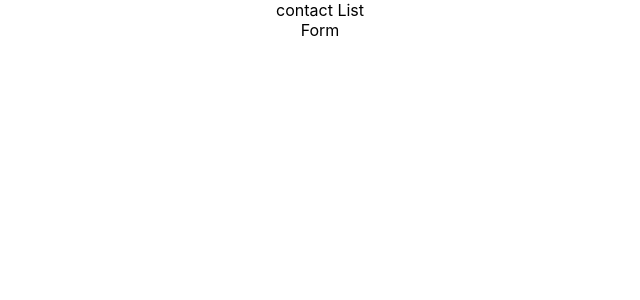
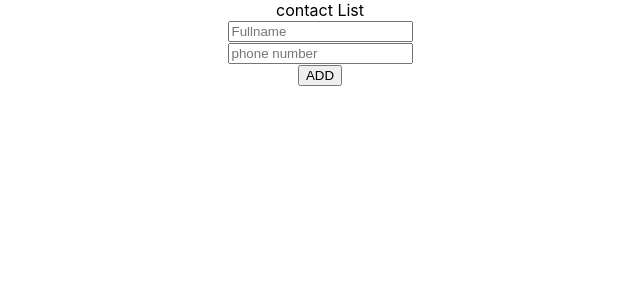
Before and after one commit to SenFaruk/react-Tel-Directory, a React (Create React App) app in the folder contact-app/: page / in a window 1280 px wide. Shown: the top 300 px of the page, without its empty margins (320-960 px from the left). Built offline with nearby package versions, Linux system fonts and the light colour scheme.

Commit message:
onSubmit, e.preventDefault

```diff
--- a/contact-app/src/components/Contacts/Form/index.js
+++ b/contact-app/src/components/Contacts/Form/index.js
@@ -1,9 +1,41 @@
-import React from 'react'
+import React from "react";
+import { useState } from "react";
 
 function Form() {
+  const [form, setForm] = useState({ fullname: "", phone_namber: "" });
+
+  const onChangeInput = (e) => {
+    setForm({ ...form, [e.target.name]: e.target.value });
+  };
+  const onSubmit =(e)=>{
+    e.preventDefault();
+    console.log(form)
+  }
+
+
+
+
   return (
-    <div>Form</div>
-  )
+    <form onSubmit={onSubmit}>
+      <div>
+        <input
+          name="fullname"
+          placeholder="Fullname"
+          onChange={onChangeInput}
+        />
+      </div>
+      <div>
+        <input
+          name="phone_number"
+          placeholder="phone number"
+          onChange={onChangeInput}
+        />
+      </div>
+      <div>
+        <button >ADD</button>
+      </div>
+    </form>
+  );
 }
 
-export default Form
+export default Form;
```
Also changed, not shown: contact-app/src/App.js (+3 -4 lines), contact-app/src/components/Contacts/index.js (+6 -6 lines), 1 other file (tests, documents, lock files or other folders).
